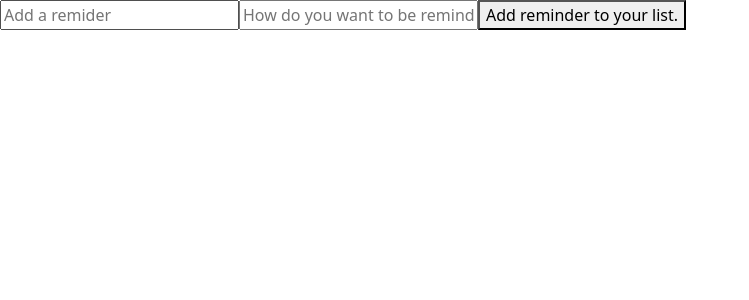
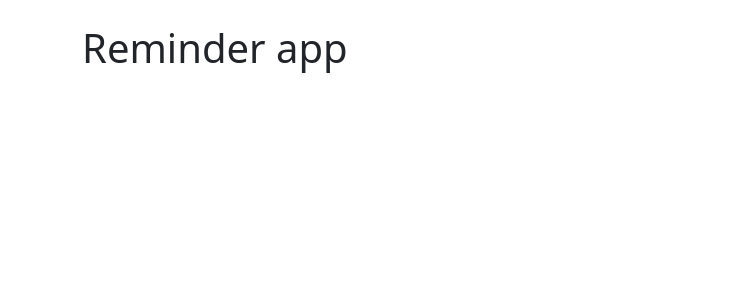
Before and after one commit to Mhorvilleur13/Reminder-App, a React (Create React App) app: page / in a window 1280 px wide. Shown: the top 300 px of the page, without its empty margins (0-749 px from the left). Built offline with nearby package versions, Linux system fonts and the light colour scheme.

Commit message:
Make all components be a FC & enforce props types

```diff
--- a/src/App.tsx
+++ b/src/App.tsx
@@ -1,10 +1,9 @@
-import React, { FC } from "react";
-import Form from "./components/reminder-form/reminder-form";
+import React from "react";
 
-const App: FC = () => {
+const App = ({}: {}) => {
   return (
-    <div className="App">
-      <Form />
+    <div className="mt-4 container">
+      <h1>Reminder app</h1>
     </div>
   );
 };
--- a/src/components/all-reminders/all-reminders.tsx
+++ b/src/components/all-reminders/all-reminders.tsx
@@ -1,3 +1,5 @@
 import React from "react";
 
-export default function AllReminders() {}
+const AllReminders = ({}: {}) => {};
+
+export default AllReminders;
--- a/src/components/reminder-form/reminder-form.tsx
+++ b/src/components/reminder-form/reminder-form.tsx
@@ -1,6 +1,6 @@
 import React, { FormEvent } from "react";
 
-export default function Form() {
+const Form = ({}: {}) => {
   const handleSubmit = (e: FormEvent<HTMLFormElement>): void => {
     e.preventDefault();
   };
@@ -11,4 +11,6 @@ export default function Form() {
       <button type="submit">Add reminder to your list.</button>
     </form>
   );
-}
+};
+
+export default Form;
--- a/src/components/todays-reminders/todays-reminder.tsx
+++ b/src/components/todays-reminders/todays-reminder.tsx
@@ -1,3 +1,5 @@
 import React from "react";
 
-export default function TodaysReminders() {}
+const TodaysReminders = ({}: {}) => {};
+
+export default TodaysReminders;
--- a/src/components/upcoming-reminders/upcoming-reminders.tsx
+++ b/src/components/upcoming-reminders/upcoming-reminders.tsx
@@ -1,3 +1,5 @@
 import React from "react";
 
-export default function UpcomingReminders() {}
+const UpcomingReminders = ({}: {}) => {};
+
+export default UpcomingReminders;
```
